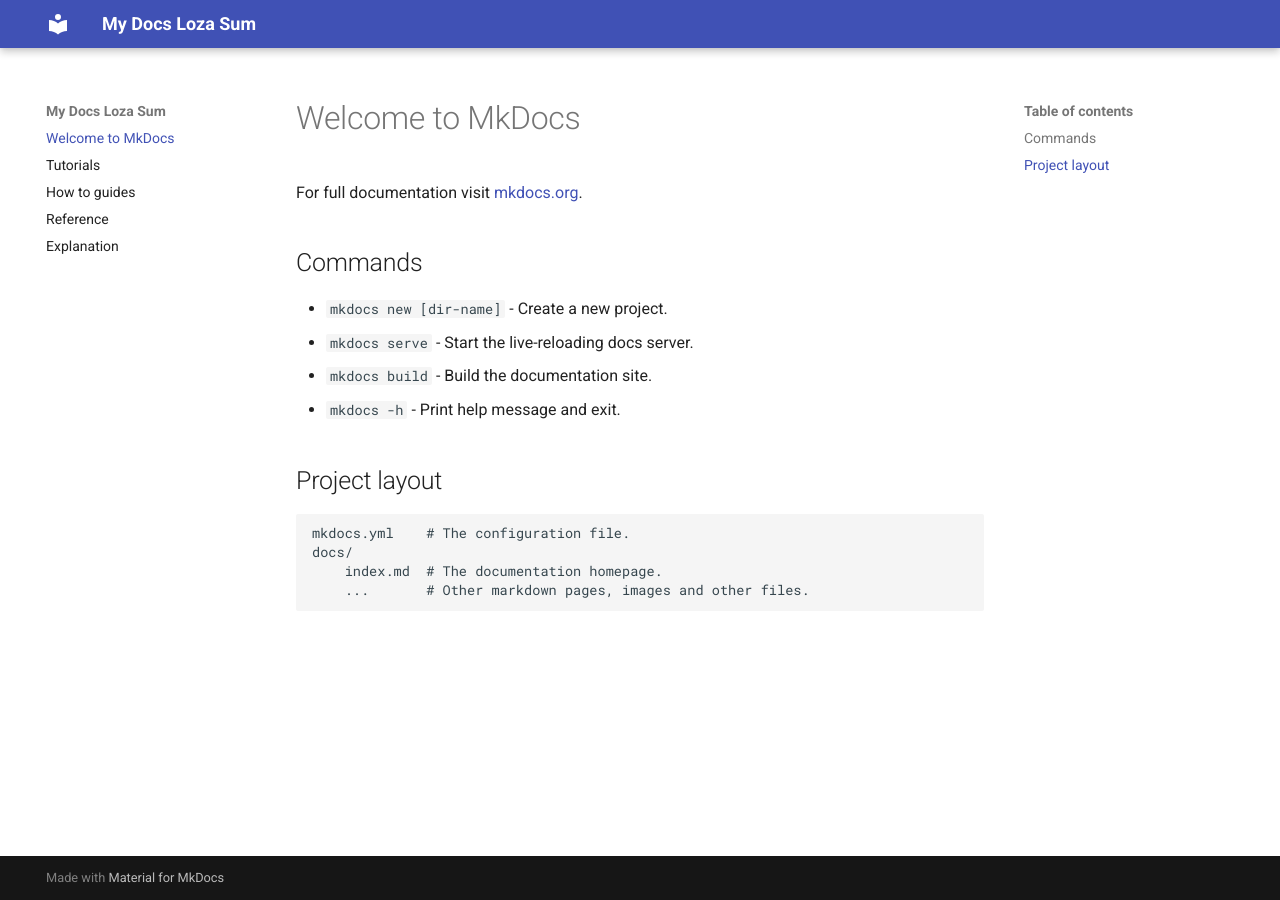
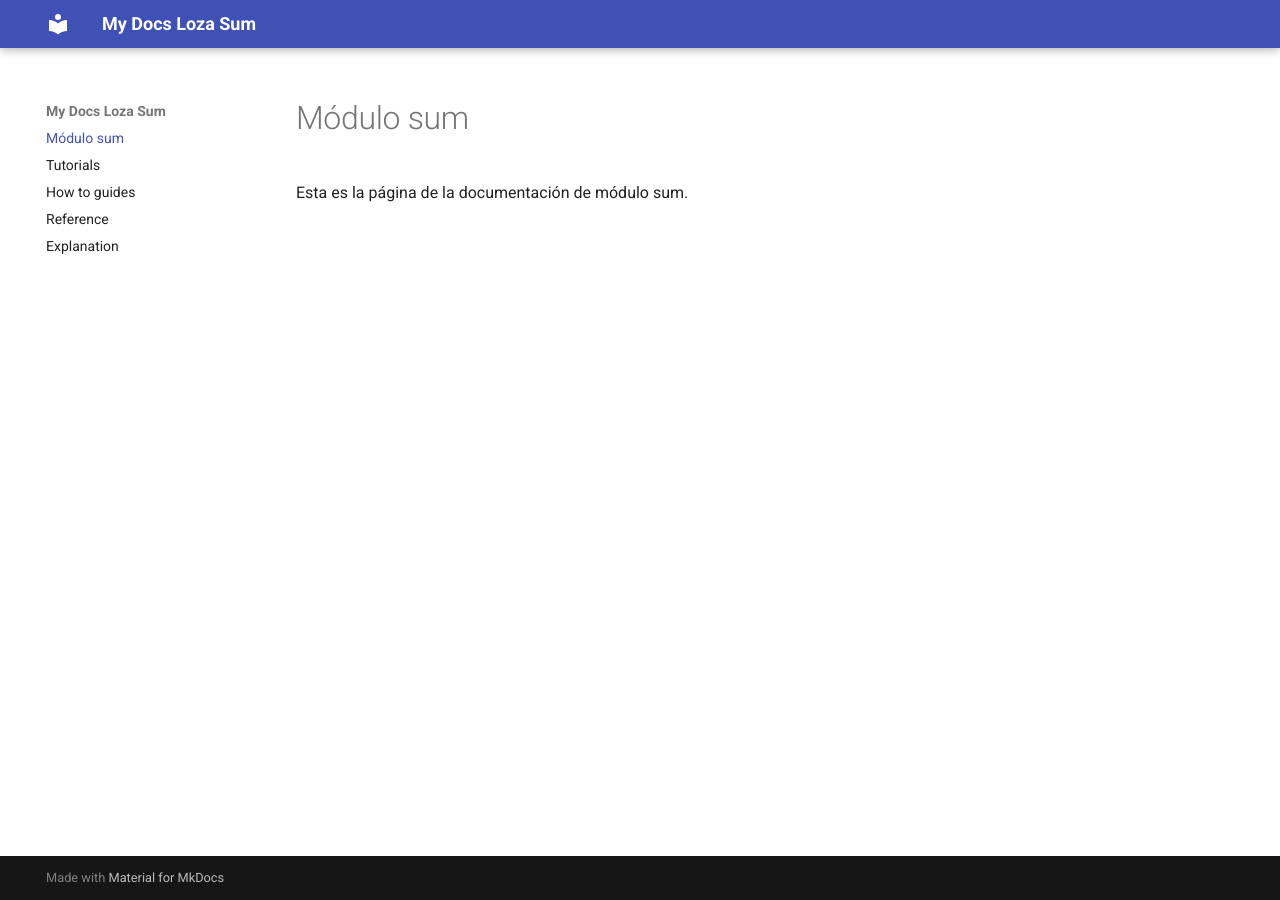
Before and after one commit to SallySaturno/Sum, an MkDocs documentation site: the page built from docs/index.md, in a window 1280 px wide. Built offline with MkDocs 1.6.1 and Material for MkDocs 9.7.7, drawn with Linux system fonts in a browser that asks for light colours.

```diff
--- a/docs/index.md
+++ b/docs/index.md
@@ -1,17 +1,3 @@
-# Welcome to MkDocs
+# Módulo sum
 
-For full documentation visit [mkdocs.org](https://www.mkdocs.org).
-
-## Commands
-
-* `mkdocs new [dir-name]` - Create a new project.
-* `mkdocs serve` - Start the live-reloading docs server.
-* `mkdocs build` - Build the documentation site.
-* `mkdocs -h` - Print help message and exit.
-
-## Project layout
-
-    mkdocs.yml    # The configuration file.
-    docs/
-        index.md  # The documentation homepage.
-        ...       # Other markdown pages, images and other files.
+Esta es la página de la documentación de módulo sum.
```
